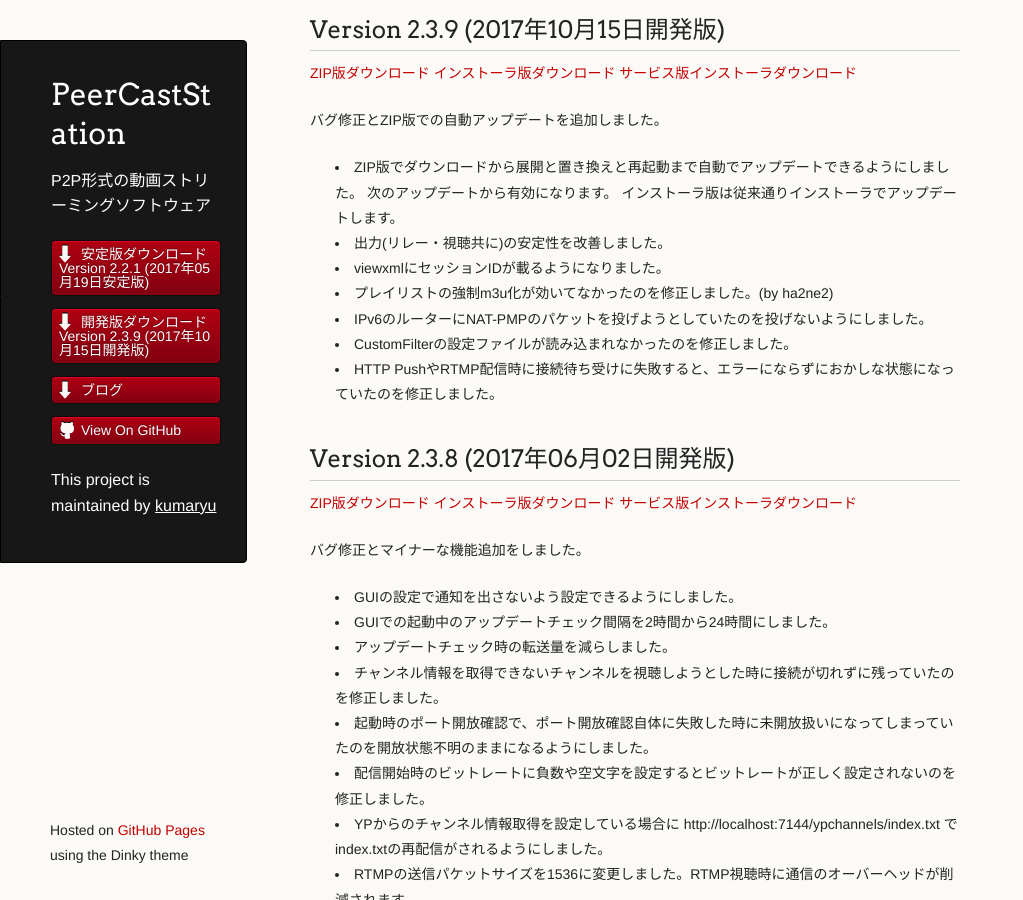
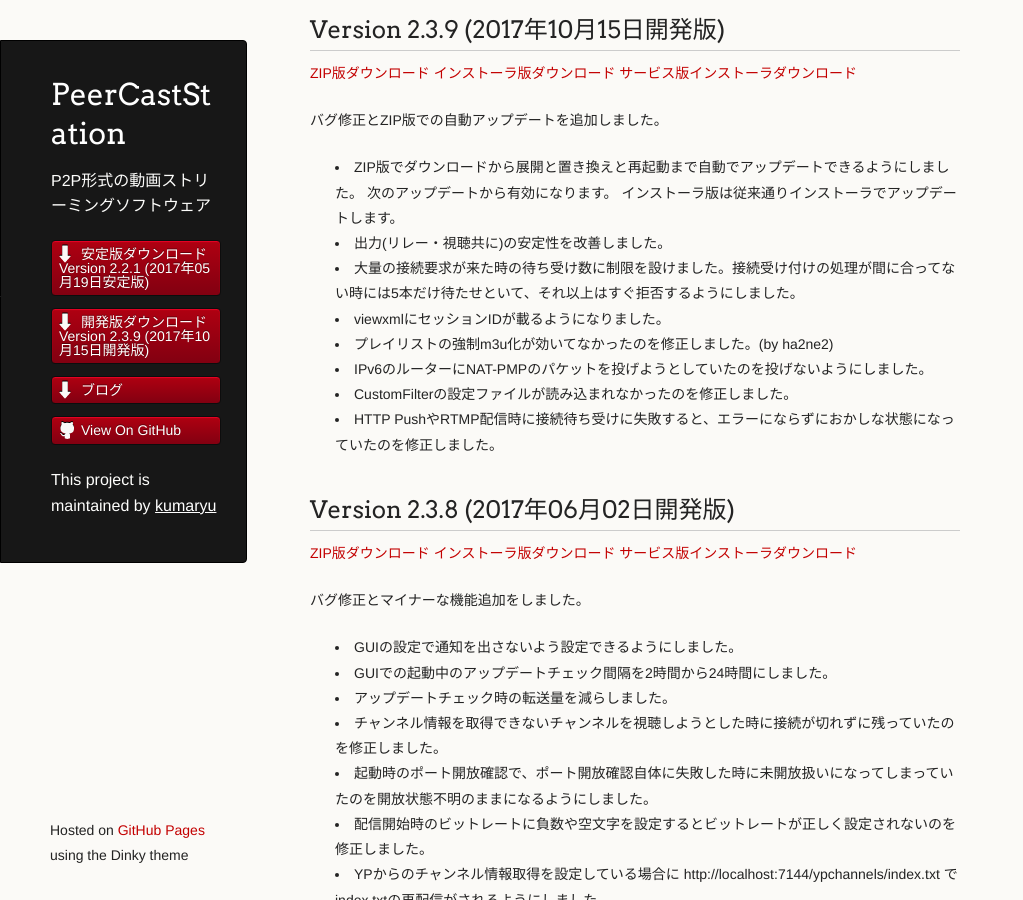
Before and after one commit to kumaryu/peercaststation, a Jekyll site: the page built from download-dev.mkd, in a window 1280 px wide and 900 px high, scrolled down 655 px. Shown: the whole window, without its empty margins (0-1023 px from the left). Built offline with Jekyll 4.4.1, drawn with Linux system fonts in a browser that asks for light colours.

Commit message:
2.3.9のリリースノートの記載が足りなかったので追記した

```diff
--- a/_data/releasenotes.yml
+++ b/_data/releasenotes.yml
@@ -9,6 +9,7 @@
       次のアップデートから有効になります。
       インストーラ版は従来通りインストーラでアップデートします。
     * 出力(リレー・視聴共に)の安定性を改善しました。
+    * 大量の接続要求が来た時の待ち受け数に制限を設けました。接続受け付けの処理が間に合ってない時には5本だけ待たせといて、それ以上はすぐ拒否するようにしました。
     * viewxmlにセッションIDが載るようになりました。
     * プレイリストの強制m3u化が効いてなかったのを修正しました。(by ha2ne2)
     * IPv6のルーターにNAT-PMPのパケットを投げようとしていたのを投げないようにしました。
```
